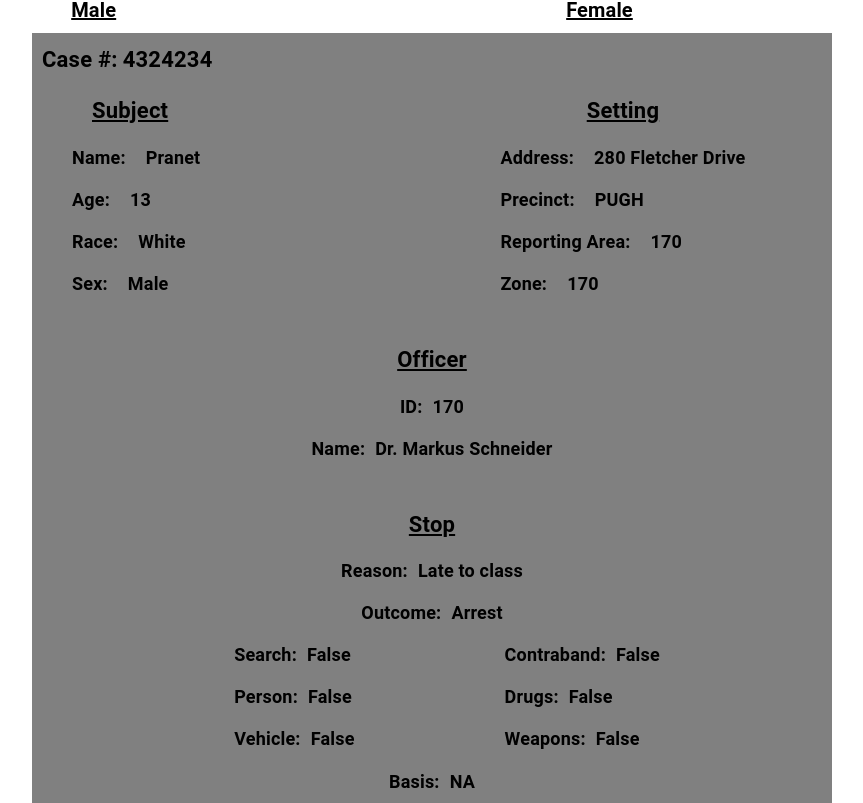
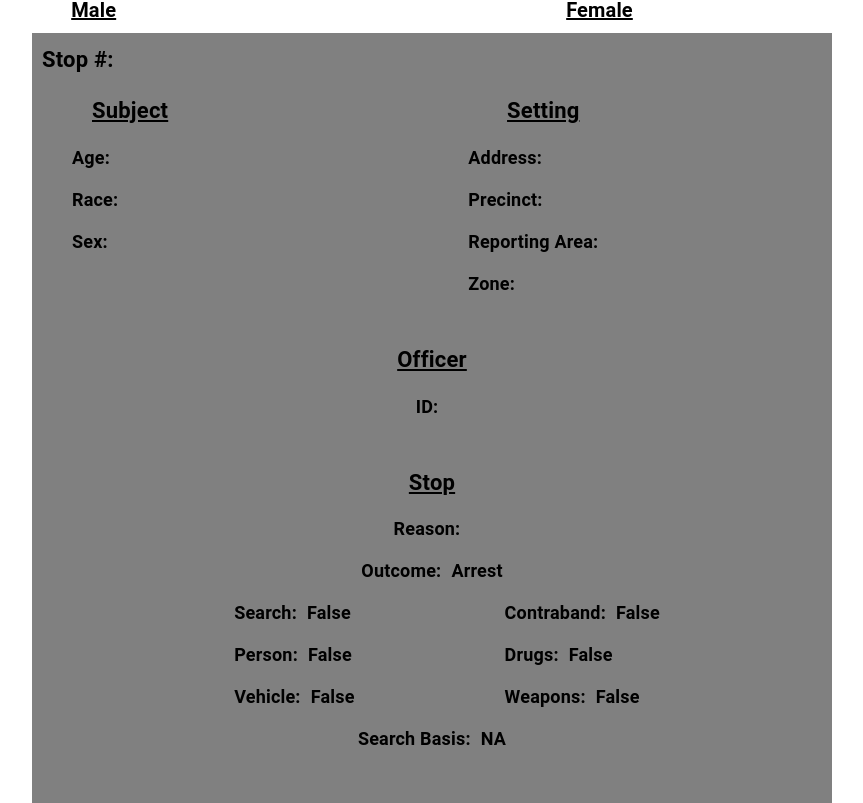
Before and after one commit to PRANETALLU/NashvilleCopStops, a React (Create React App) app in the folder my-app/: page /queryReport in a window 1280 px wide. Shown: the part 497-1300 px from the top of the page, without its empty margins (288-1151 px from the left). Built offline with nearby package versions, Linux system fonts and the light colour scheme.

Commit message:
cases are displayed dynamically

```diff
--- a/my-app/src/components/Case.js
+++ b/my-app/src/components/Case.js
@@ -2,7 +2,7 @@ import { CardContent, Typography } from '@mui/material';
 import Stack from '@mui/material/Stack';
 import Box from '@mui/material/Box';
 
-const Case = () => {
+const Case = (props) => {
     return (
         <div className="Case">
             <Box sx={{
@@ -20,7 +20,7 @@ const Case = () => {
                             marginTop: 10, marginLeft: 10,
                             fontSize: 22
                         }}>
-                        Case #:
+                        Stop #:
                     </Typography>
                     <Typography gutterBottom variant="body1" component="div"
                         style={{
@@ -28,7 +28,7 @@ const Case = () => {
                             marginTop: 10, marginLeft: 5,
                             fontSize: 22
                         }}>
-                        4324234
+                        {props.stopIDs}
                     </Typography>
                 </Stack>
 
@@ -42,7 +42,7 @@ const Case = () => {
                             }}>
                             Subject
                         </Typography>
-                        <Stack direction="row">
+                        {/*<Stack direction="row">
                             <Typography gutterBottom variant="body2" component="div"
                                 style={{
                                     fontWeight: 'bold',
@@ -61,7 +61,7 @@ const Case = () => {
                                 }}>
                                 Pranet
                             </Typography>
-                        </Stack>
+                            </Stack>*/}
                         <Stack direction="row">
                             <Typography gutterBottom variant="body2" component="div"
                                 style={{
@@ -79,7 +79,7 @@ const Case = () => {
                                     textAlign: 'left',
                                     fontSize: 18
                                 }}>
-                                13
+                                {props.age}
                             </Typography>
                         </Stack>
                         <Stack direction="row">
@@ -99,7 +99,7 @@ const Case = () => {
                                     textAlign: 'left',
                                     fontSize: 18
                                 }}>
-                                White
+                                {props.race}
                             </Typography>
                         </Stack>
                         <Stack direction="row">
@@ -119,7 +119,7 @@ const Case = () => {
                                     textAlign: 'left',
                                     fontSize: 18
                                 }}>
-                                Male
+                                {props.sex}
                             </Typography>
                         </Stack>
                     </Stack>
@@ -147,7 +147,7 @@ const Case = () => {
                                     marginTop: 10, marginLeft: 20,
                                     fontSize: 18
                                 }}>
-                                280 Fletcher Drive
+                                {props.address}
                             </Typography>
                         </Stack>
                         <Stack direction="row">
@@ -165,7 +165,7 @@ const Case = () => {
                                     marginTop: 10, marginLeft: 20,
                                     fontSize: 18
                                 }}>
-                                PUGH
+                                {props.precinctID}
                             </Typography>
                         </Stack>
                         <Stack direction="row">
@@ -183,7 +183,7 @@ const Case = () => {
                                     marginTop: 10, marginLeft: 20,
                                     fontSize: 18
                                 }}>
-                                170
+                                {props.reportArea}
                             </Typography>
                         </Stack>
                         <Stack direction="row">
@@ -201,7 +201,7 @@ const Case = () => {
                                     marginTop: 10, marginLeft: 20,
                                     fontSize: 18
                                 }}>
-                                170
+                                {props.zoneC}
                             </Typography>
                         </Stack>
                     </Stack>
@@ -230,25 +230,7 @@ const Case = () => {
                                 marginTop: 10, marginLeft: 10,
                                 fontSize: 18
                             }}>
-                            170
-                        </Typography>
-                    </Stack>
-                    <Stack direction="row" justifyContent="center">
-                        <Typography gutterBottom variant="body2" component="div"
-                            style={{
-                                fontWeight: 'bold',
-                                marginTop: 10,
-                                fontSize: 18
-                            }}>
-                            Name:
-                        </Typography>
-                        <Typography gutterBottom variant="body2" component="div"
-                            style={{
-                                fontWeight: 'bold',
-                                marginTop: 10, marginLeft: 10,
-                                fontSize: 18
-                            }}>
-                            Dr. Markus Schneider
+                            {props.officerID}
                         </Typography>
                     </Stack>
                 </Stack>
@@ -276,7 +258,7 @@ const Case = () => {
                                 marginTop: 10, marginLeft: 10,
                                 fontSize: 18
                             }}>
-                            Late to class
+                            {props.reason}
                         </Typography>
                     </Stack>
                     <Stack direction="row" justifyContent="center">
@@ -416,7 +398,7 @@ const Case = () => {
                             </Typography>
                         </Stack>
                     </Stack>
-                </Stack>
+                            </Stack>
                 <Stack direction="row" justifyContent="center">
                     <Typography gutterBottom variant="body2" component="div"
                         style={{
@@ -424,7 +406,7 @@ const Case = () => {
                             marginTop: 10,
                             fontSize: 18,
                         }}>
-                        Basis:
+                        Search Basis:
                     </Typography>
                     <Typography gutterBottom variant="body2" component="div"
                         style={{
@@ -434,7 +416,7 @@ const Case = () => {
                         }}>
                         NA
                     </Typography>
-                </Stack>
+                    </Stack>
             </Box>
         </div>
     );
--- a/my-app/src/pages/DatabaseSearch.js
+++ b/my-app/src/pages/DatabaseSearch.js
@@ -11,9 +11,58 @@ import FormLabel from "@mui/material/FormLabel";
 import Button from "@mui/material/Button";
 import { useState } from "react";
 import { useNavigate } from "react-router-dom";
+import Case from "../components/Case";
+
+
+const CaseData = {
+  outcome: {
+    stopId: null,
+    arrest: false,
+    citation: false,
+    warningIssued: false,
+  },
+  policeOfficer: {
+    stopId: null,
+    officerId: '',
+    precinctId: null,
+    reportingArea: null,
+    zoneCode: null,
+  },
+  setting: {
+    stopId: null,
+    stopDate: '',
+    stopTime: '',
+    address: '',
+    longitude: null,
+  },
+  subject: {
+    stopId: null,
+    race: '',
+    age: null,
+    sex: '',
+  },
+  subjectSearch: {
+    stopId: null,
+    officerId: '',
+    searchBasis: null,
+    friskPerformed: false,
+    searchVehicle: false,
+  },
+  violation: {
+    stopId: null,
+    officerId: null,
+    violationType: '',
+    reason: '',
+  },
+};
 
 function DatabaseSearch() {
   const navigate = useNavigate();
+  const [click, setClick] = useState(false);
+  const [num, setNum] = useState();
+
+  const [caseList, setCase] = useState([]);
+
   const [stopInfo, setStopInfo] = useState({
     date: null,
     time: null,
@@ -112,14 +161,21 @@ function DatabaseSearch() {
       }
     );
 
+    if (caseList == null) {
+      console.log("It is empty")
+    }
     if (response.status === 200) {
       const data = await response.json();
       console.log(data);
-      navigate("/queryReport");
+      setCase(data);
+      console.log("CaseList" + caseList.length);
+      //console.log("First Case: " + JSON.stringify(caseList[0]));
+      //navigate("/queryReport");
     } else {
       console.log("This is not working");
       console.log(response.status);
     }
+
   };
 
   const handleCount = async () => {
@@ -132,7 +188,16 @@ function DatabaseSearch() {
     );
     const data = await response.json();
     console.log("number" + data);
+    setNum(data);
+    setClick(true);
   };
+
+  const caseListed = caseList.map((CaseData) => {
+    return <Case stopIDs={CaseData.outcome.stopId} age={CaseData.subject.age} race={CaseData.subject.race}
+      sex={CaseData.subject.sex} address={CaseData.setting.address} precinctID={CaseData.policeOfficer.precinctId}
+      reportArea={CaseData.policeOfficer.reportingArea} zoneC={CaseData.policeOfficer.zoneCode} officerID={CaseData.policeOfficer.officerId}
+      reason={CaseData.violation.reason}/>;
+  });
 
   return (
     <div className="DatabaseSearch">
@@ -143,13 +208,14 @@ function DatabaseSearch() {
         sx={{
           marginTop: 2,
           marginBottom: 4,
-          width: 200,
+          width: 350,
           height: 50,
           fontSize: 30,
         }}
       >
-        SEARCH
+        Total Tuples
       </Button>
+      {click ? <Typography sx={{ fontSize: 15 }}> There are {num} tuples in the database </Typography> : <Typography></Typography>}
       <Box
         sx={{
           backgroundColor: "#D3D3D3",
@@ -372,6 +438,9 @@ function DatabaseSearch() {
       >
         SEARCH
       </Button>
+      {caseList.length > 0 ? caseListed : <p></p>}
+      {/*<Case stopIDs={12} age={13} race={"White"} sex={"Male"} address={"dssd"} precinctID={1}
+            reportArea={1} zoneC={12} officerID={12}/>*/}
     </div>
   );
 }
```
